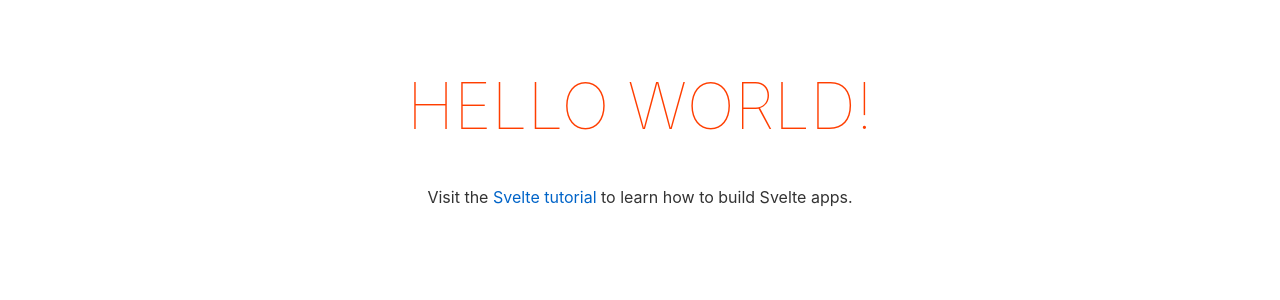
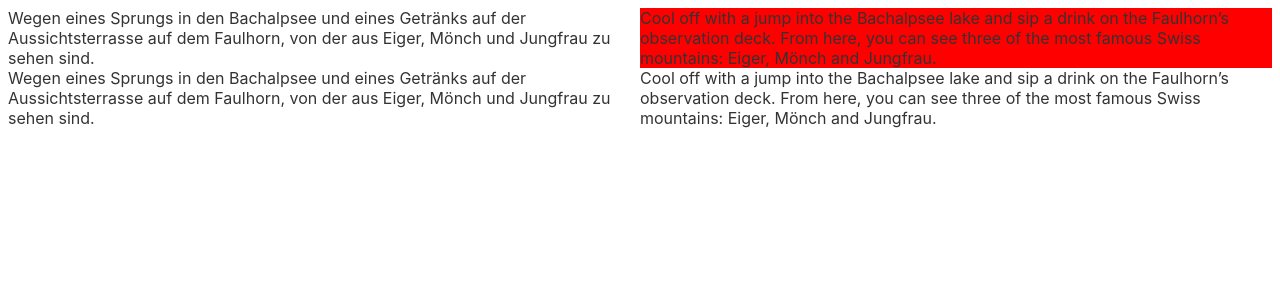
Before and after one commit to manuelroth/lost-in-translation, a Svelte app in the folder client/: page / in a window 1280 px wide. Shown: the top 300 px of the page. Built offline with nearby package versions, Linux system fonts and the light colour scheme.

Commit message:
Add row component

```diff
--- a/client/src/App.svelte
+++ b/client/src/App.svelte
@@ -1,30 +1,33 @@
 <script>
-	export let name;
+  import Row from "./Row.svelte";
+  let data = [
+    [
+      "Wegen eines Sprungs in den Bachalpsee und eines Getränks auf der Aussichtsterrasse auf dem Faulhorn, von der aus Eiger, Mönch und Jungfrau zu sehen sind.",
+      "Cool off with a jump into the Bachalpsee lake and sip a drink on the Faulhorn’s observation deck. From here, you can see three of the most famous Swiss mountains: Eiger, Mönch and Jungfrau.",
+      true
+    ],
+    [
+      "Wegen eines Sprungs in den Bachalpsee und eines Getränks auf der Aussichtsterrasse auf dem Faulhorn, von der aus Eiger, Mönch und Jungfrau zu sehen sind.",
+      "Cool off with a jump into the Bachalpsee lake and sip a drink on the Faulhorn’s observation deck. From here, you can see three of the most famous Swiss mountains: Eiger, Mönch and Jungfrau.",
+      false
+    ]
+  ];
+
+  let rows = data.map(data => {
+    return {
+      original: data[0],
+      translation: data[1],
+      isHighlighted: data[2]
+    };
+  });
 </script>
 
+<style>
+
+</style>
+
 <main>
-	<h1>Hello {name}!</h1>
-	<p>Visit the <a href="https://svelte.dev/tutorial">Svelte tutorial</a> to learn how to build Svelte apps.</p>
+  {#each rows as row}
+    <Row data={row} />
+  {/each}
 </main>
-
-<style>
-	main {
-		text-align: center;
-		padding: 1em;
-		max-width: 240px;
-		margin: 0 auto;
-	}
-
-	h1 {
-		color: #ff3e00;
-		text-transform: uppercase;
-		font-size: 4em;
-		font-weight: 100;
-	}
-
-	@media (min-width: 640px) {
-		main {
-			max-width: none;
-		}
-	}
-</style>
--- /dev/null
+++ b/client/src/Row.svelte
@@ -0,0 +1,28 @@
+<script>
+  export let data;
+</script>
+
+<style>
+  .row {
+    display: flex;
+    flex-direction: row;
+  }
+
+  .left,
+  .right {
+    width: 50%;
+  }
+
+  .highlighted {
+    background-color: red;
+  }
+</style>
+
+<main>
+  <div class="row">
+    <div class="left">{data.original}</div>
+    <div class="right" class:highlighted={data.isHighlighted}>
+      {data.translation}
+    </div>
+  </div>
+</main>
```
